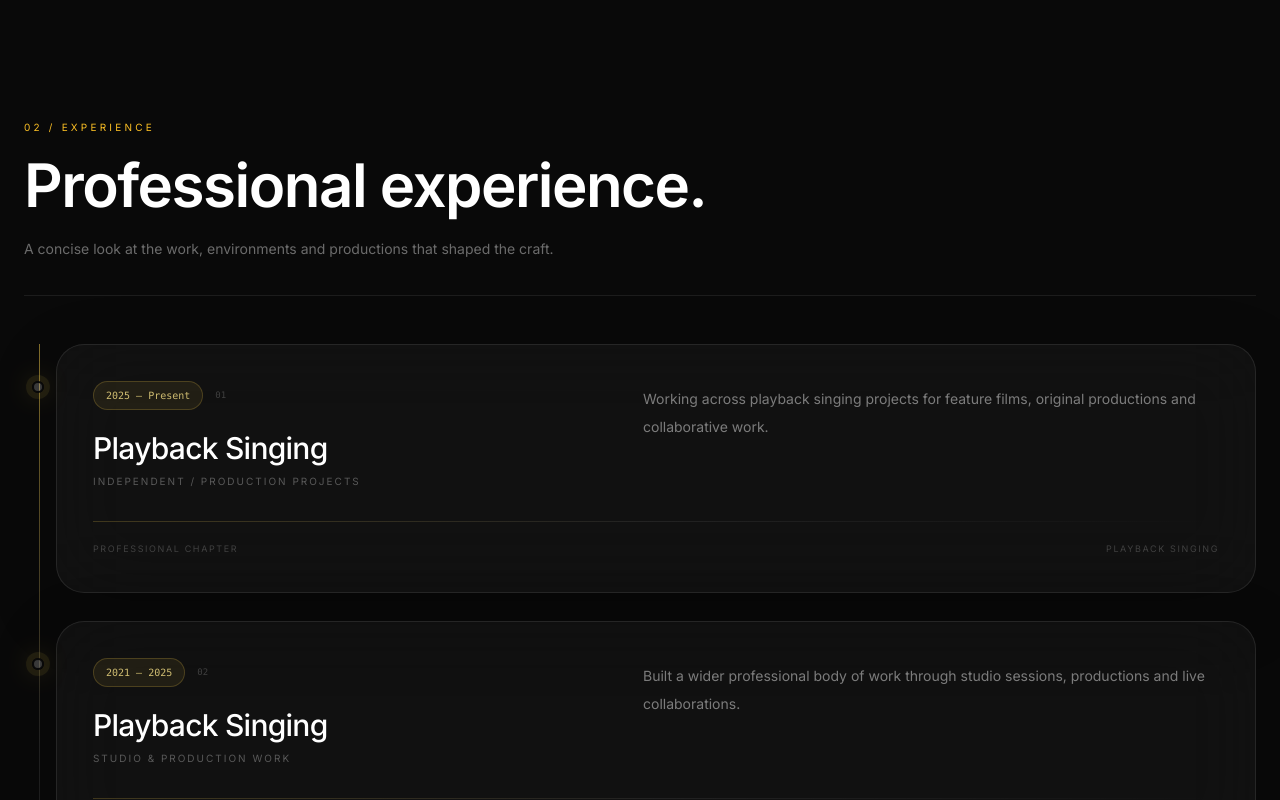
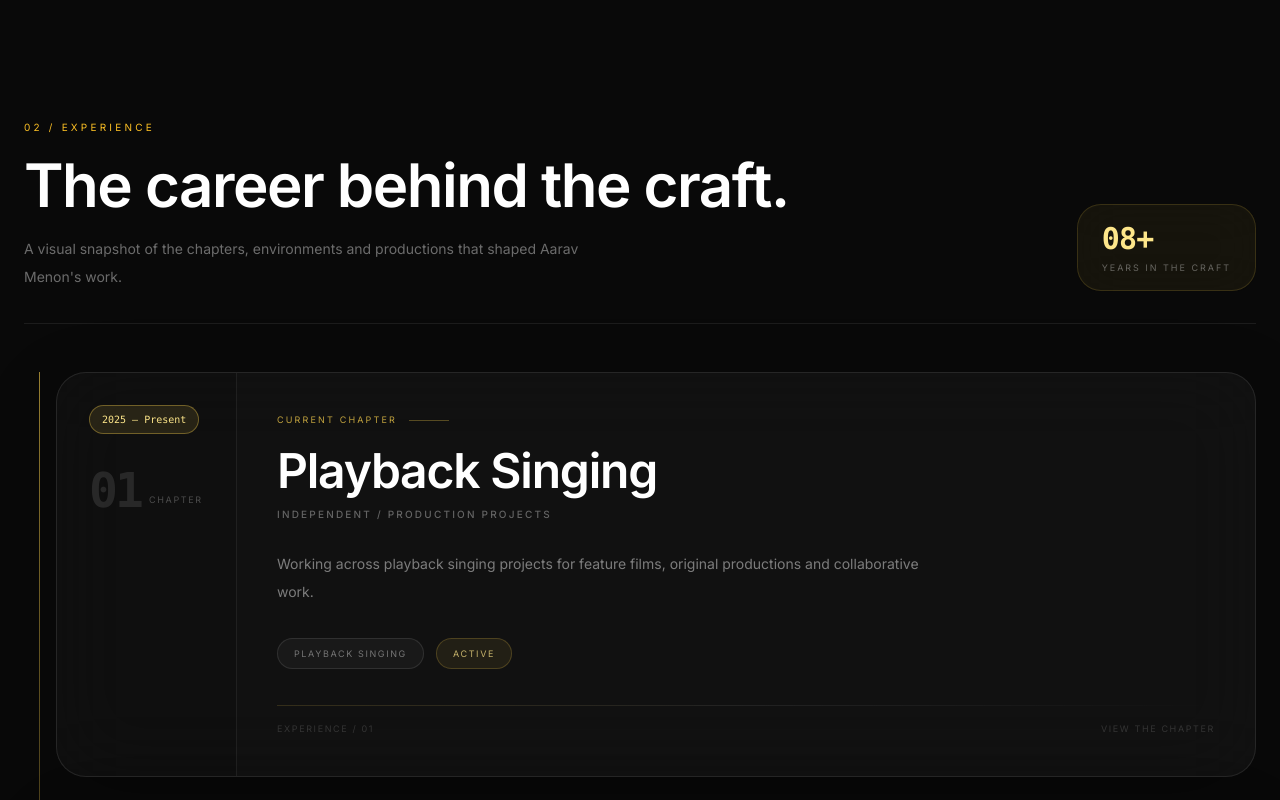
Before and after one commit to abhinavreddy2684-droid/PR.Pre.Pro.Post, a React (Vite) app in the folder 24-crafts/: page /talent/1 in a window 1280 px wide. Shown: the part 2240-3040 px from the top of the page. Built offline with nearby package versions, Linux system fonts and the light colour scheme.

Commit message:
Rework experience into cinematic showcase

```diff
--- a/24-crafts/src/pages/TalentProfile.jsx
+++ b/24-crafts/src/pages/TalentProfile.jsx
@@ -104,14 +104,14 @@ function Experience({ talent }) {
   useEffect(() => {
     const section = sectionRef.current;
     if (!section) return undefined;
-    const observer = new IntersectionObserver((entriesObserved) => {
-      entriesObserved.forEach((entry) => {
+    const observer = new IntersectionObserver((observedEntries) => {
+      observedEntries.forEach((entry) => {
         if (entry.isIntersecting) {
           const index = Number(entry.target.dataset.index);
           setActiveIndex((current) => Math.max(current, index));
         }
       });
-    }, { threshold: 0.18, rootMargin: "0px 0px -8% 0px" });
+    }, { threshold: 0.2, rootMargin: "0px 0px -10% 0px" });
     const cards = section.querySelectorAll("[data-experience-card]");
     cards.forEach((card) => observer.observe(card));
     return () => observer.disconnect();
@@ -119,21 +119,44 @@ function Experience({ talent }) {
 
   return (
     <section ref={sectionRef} className="mt-32 scroll-mt-24" id="experience">
-      <div className="border-b border-white/[0.08] pb-8"><p className="text-[10px] uppercase tracking-[0.32em] text-amber-400">02 / Experience</p><h2 className="mt-5 text-4xl font-semibold tracking-tight sm:text-6xl">Professional experience.</h2><p className="mt-5 max-w-xl text-sm leading-7 text-white/40">A concise look at the work, environments and productions that shaped the craft.</p></div>
+      <div className="border-b border-white/[0.08] pb-8">
+        <p className="text-[10px] uppercase tracking-[0.32em] text-amber-400">02 / Experience</p>
+        <div className="mt-5 flex flex-col gap-6 lg:flex-row lg:items-end lg:justify-between">
+          <div><h2 className="text-4xl font-semibold tracking-tight sm:text-6xl">The career behind the craft.</h2><p className="mt-5 max-w-xl text-sm leading-7 text-white/40">A visual snapshot of the chapters, environments and productions that shaped {talent.name}&apos;s work.</p></div>
+          <div className="shrink-0 rounded-[24px] border border-amber-300/15 bg-amber-300/[0.055] px-6 py-4 backdrop-blur-xl"><p className="font-mono text-3xl font-semibold tracking-tight text-amber-200">{String(experienceYears).padStart(2, "0")}+</p><p className="mt-1 text-[9px] uppercase tracking-[0.22em] text-white/35">Years in the craft</p></div>
+        </div>
+      </div>
+
       <div className="relative mt-12 pl-5 sm:pl-8">
-        <div className="absolute bottom-0 left-[7px] top-0 w-px bg-gradient-to-b from-amber-300/50 via-white/10 to-transparent sm:left-[15px]" />
-        <div className="space-y-5 sm:space-y-7">
+        <div className="absolute bottom-0 left-[7px] top-0 w-px bg-gradient-to-b from-amber-300/60 via-amber-300/15 to-transparent sm:left-[15px]" />
+        <div className="space-y-6 sm:space-y-8">
           {entries.map((entry, index) => {
             const visible = activeIndex >= index;
-            return <article key={`${entry.period}-${entry.title}`} data-experience-card data-index={index} className={`group relative rounded-[28px] border border-white/[0.09] bg-white/[0.035] p-6 shadow-[0_20px_70px_rgba(0,0,0,0.18)] backdrop-blur-2xl transition-all duration-700 ease-out sm:p-8 lg:p-9 ${visible ? "translate-y-0 opacity-100" : "translate-y-12 opacity-0"} hover:-translate-y-1 hover:border-amber-300/25 hover:bg-white/[0.055]`}>
-              <span className={`absolute -left-[25px] top-9 h-3 w-3 rounded-full border-2 border-[#090909] bg-white/20 transition-all duration-500 sm:-left-[25px] ${visible ? "scale-100 bg-amber-300 shadow-[0_0_0_6px_rgba(252,211,77,0.08),0_0_24px_rgba(252,211,77,0.35)]" : "scale-75"}`} />
-              <div className="flex flex-col gap-7 lg:flex-row lg:items-start lg:justify-between lg:gap-12">
-                <div className="min-w-0 flex-1"><div className="flex flex-wrap items-center gap-3"><span className="rounded-full border border-amber-300/20 bg-amber-300/[0.07] px-3 py-1.5 font-mono text-[10px] text-amber-200/80">{entry.period}</span><span className="font-mono text-[9px] text-white/20">0{index + 1}</span></div><h3 className="mt-5 text-2xl font-medium tracking-tight text-white sm:text-3xl">{entry.title}</h3><p className="mt-2 text-[10px] uppercase tracking-[0.2em] text-white/30">{entry.company}</p></div>
-                <p className="max-w-xl text-sm leading-7 text-white/45 lg:pt-1">{entry.description}</p>
-              </div>
-              <div className="mt-8 h-px bg-gradient-to-r from-amber-300/20 via-white/[0.07] to-transparent transition-all duration-700 group-hover:from-amber-300/45" />
-              <div className="mt-5 flex items-center justify-between text-[9px] uppercase tracking-[0.18em] text-white/20"><span>Professional chapter</span><span className="transition-colors group-hover:text-amber-300/60">{talent.craft}</span></div>
-            </article>;
+            const current = index === 0;
+            return (
+              <article key={`${entry.period}-${entry.title}`} data-experience-card data-index={index} className={`group relative overflow-hidden rounded-[30px] border border-white/[0.09] bg-white/[0.035] shadow-[0_24px_80px_rgba(0,0,0,0.2)] backdrop-blur-2xl transition-all duration-700 ease-out ${visible ? "translate-y-0 opacity-100" : "translate-y-14 opacity-0"} ${current ? "min-h-[300px]" : "min-h-[250px]"} hover:-translate-y-1 hover:border-amber-300/35`}>
+                <div className="pointer-events-none absolute -inset-px rounded-[30px] bg-gradient-to-r from-amber-300/0 via-amber-300/0 to-transparent opacity-0 transition-opacity duration-500 group-hover:opacity-100" />
+                <div className="pointer-events-none absolute -right-32 -top-32 h-72 w-72 rounded-full bg-amber-300/0 blur-3xl transition-all duration-700 group-hover:bg-amber-300/[0.09]" />
+                <div className="relative grid h-full lg:grid-cols-[180px_1fr]">
+                  <div className="border-b border-white/[0.07] bg-black/10 p-6 sm:p-8 lg:border-b-0 lg:border-r lg:border-white/[0.07]">
+                    <span className={`inline-flex rounded-full border px-3 py-1.5 font-mono text-[10px] transition-colors ${current ? "border-amber-300/35 bg-amber-300/10 text-amber-200" : "border-white/10 bg-white/[0.03] text-white/40"}`}>{entry.period}</span>
+                    <div className="mt-8 flex items-end gap-2"><span className="font-mono text-5xl font-semibold tracking-[-0.06em] text-white/10 transition-colors duration-500 group-hover:text-amber-300/25">0{index + 1}</span><span className="mb-2 text-[9px] uppercase tracking-[0.18em] text-white/25">chapter</span></div>
+                  </div>
+                  <div className="relative p-6 sm:p-8 lg:p-10">
+                    <div className="flex flex-wrap items-center gap-3"><span className="text-[9px] uppercase tracking-[0.24em] text-amber-300/75">{current ? "Current chapter" : "Professional chapter"}</span><span className="h-px w-10 bg-amber-300/30" /></div>
+                    <h3 className="mt-5 max-w-3xl text-3xl font-semibold tracking-tight text-white sm:text-4xl lg:text-5xl">{entry.title}</h3>
+                    <p className="mt-3 text-[10px] font-medium uppercase tracking-[0.22em] text-white/35">{entry.company}</p>
+                    <p className="mt-7 max-w-2xl text-sm leading-7 text-white/45">{entry.description}</p>
+                    <div className="mt-8 flex flex-wrap items-center gap-3">
+                      <span className="rounded-full border border-white/10 bg-white/[0.035] px-4 py-2 text-[9px] uppercase tracking-[0.18em] text-white/40">{talent.craft}</span>
+                      {current && <span className="rounded-full border border-amber-300/20 bg-amber-300/[0.07] px-4 py-2 text-[9px] uppercase tracking-[0.18em] text-amber-200/75">Active</span>}
+                    </div>
+                    <div className="mt-9 h-px bg-gradient-to-r from-amber-300/15 via-white/[0.07] to-transparent transition-all duration-700 group-hover:from-amber-300/55" />
+                    <div className="mt-4 flex items-center justify-between"><span className="text-[9px] uppercase tracking-[0.18em] text-white/15">Experience / {String(index + 1).padStart(2, "0")}</span><span className="text-[9px] uppercase tracking-[0.18em] text-white/15 transition-colors group-hover:text-amber-300/60">View the chapter</span></div>
+                  </div>
+                </div>
+              </article>
+            );
           })}
         </div>
       </div>
```
